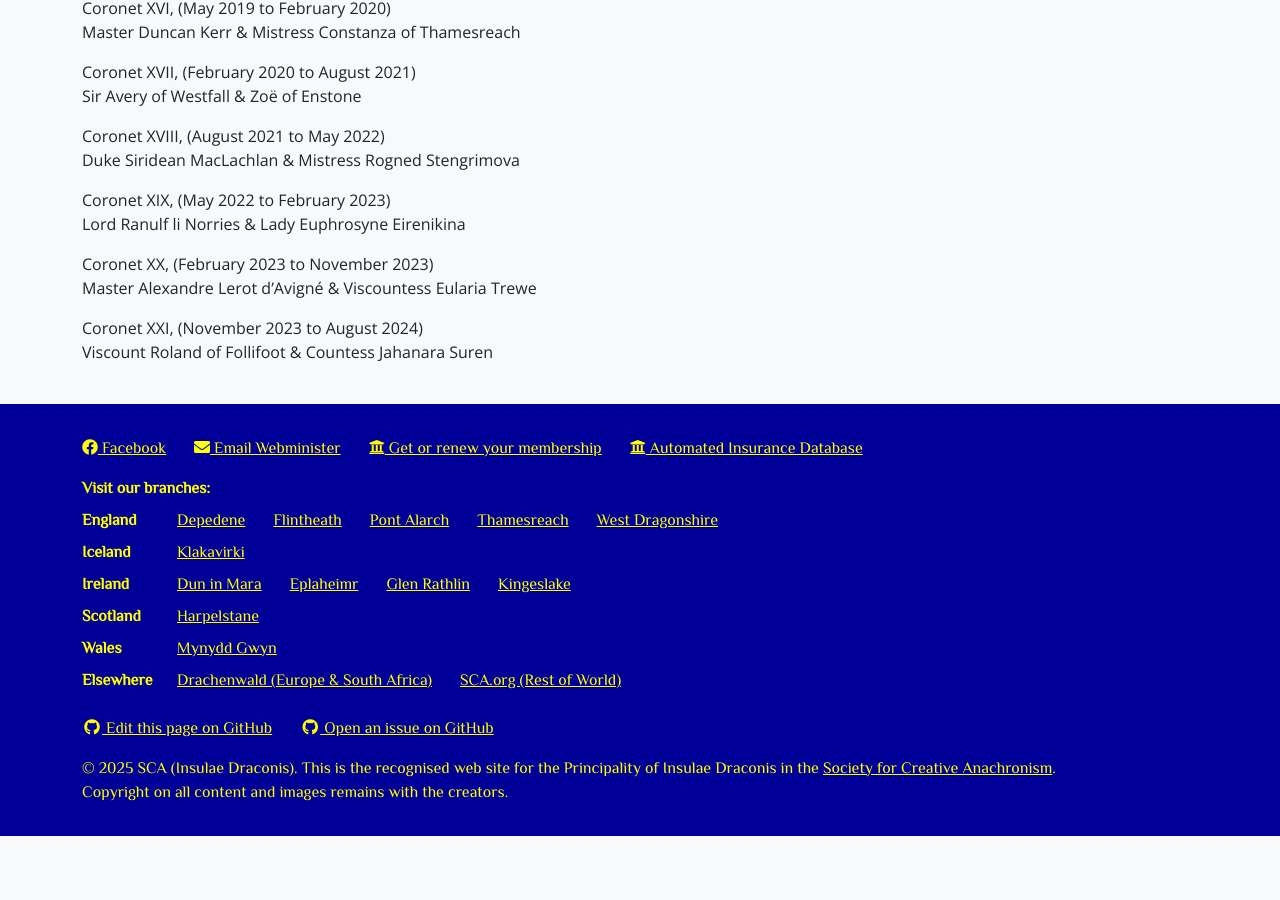
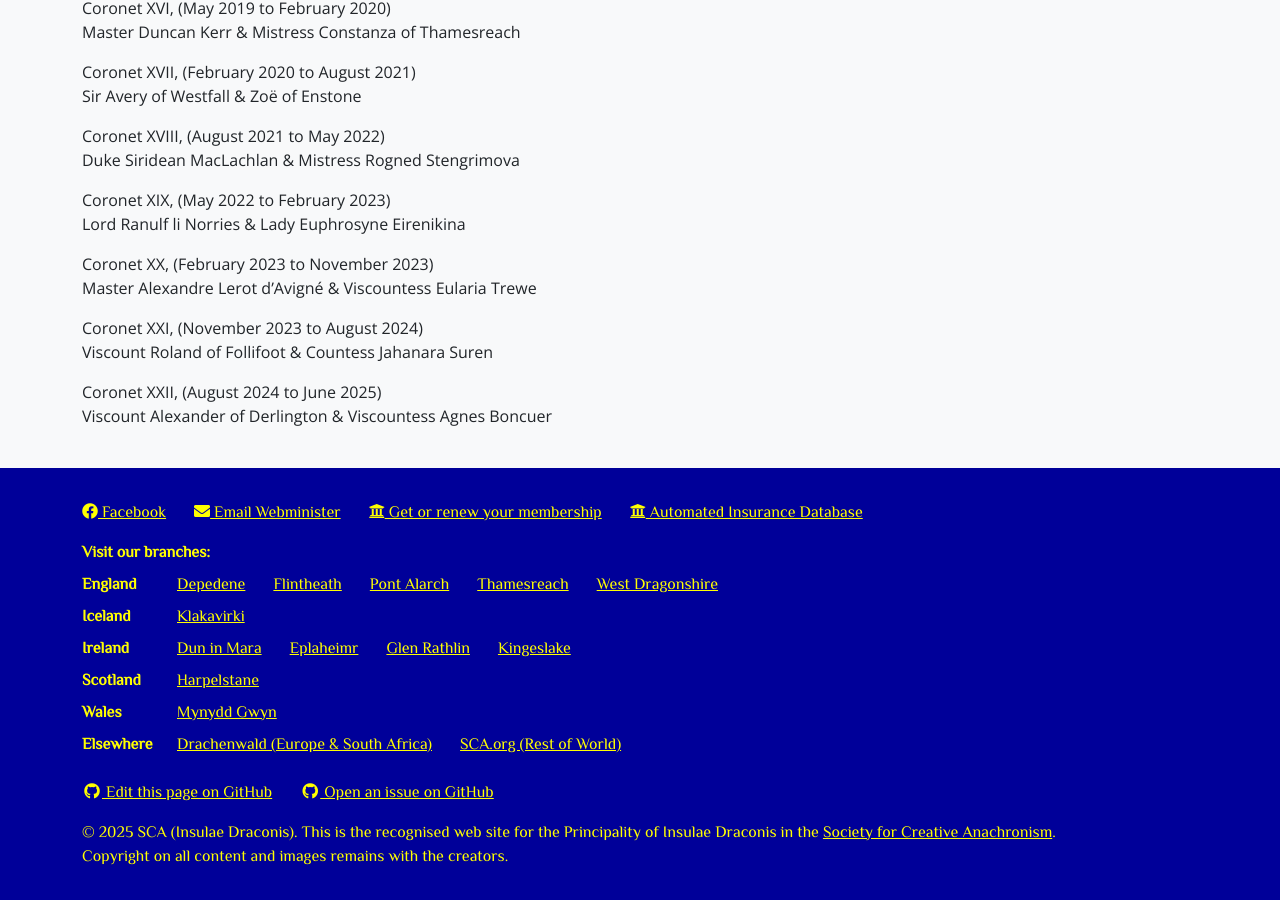
Before and after one commit to drachenwald/insulae-draconis, a Jekyll site: the page built from coronet/past.md, in a window 1280 px wide and 900 px high, scrolled down 2202 px. Built offline with Jekyll 4.4.1, drawn with Linux system fonts in a browser that asks for light colours; comment, search, counter and statistics services are not loaded; before the commit the page ends 3038 px from its top, so only the background shows below that.

Commit message:
Updating Past P & Ps

```diff
--- a/coronet/past.md
+++ b/coronet/past.md
@@ -112,3 +112,6 @@ Master Alexandre Lerot d'Avigné & Viscountess Eularia Trewe
 
 Coronet XXI, (November 2023 to August 2024)
 Viscount Roland of Follifoot & Countess Jahanara Suren
+
+Coronet XXII, (August 2024 to June 2025)
+Viscount Alexander of Derlington & Viscountess Agnes Boncuer
```
